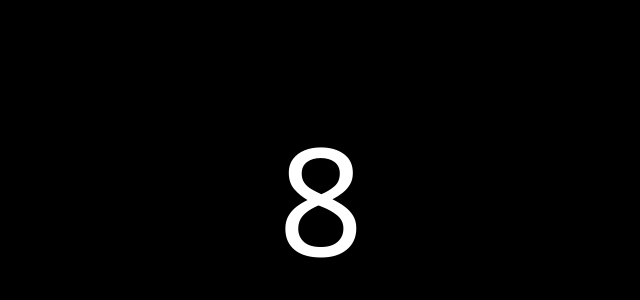
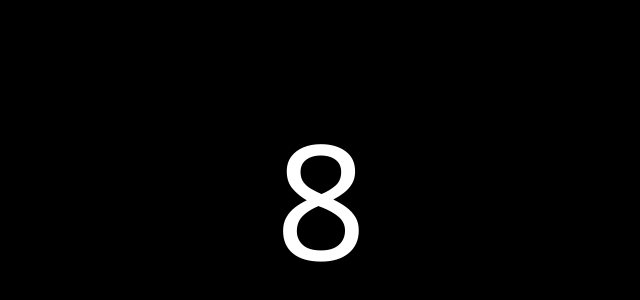
Before and after one commit to Naimissyou/win-page, a plain HTML site: page index.html in a window 1280 px wide. Shown: the part 202-502 px from the top of the page, 319-959 px from the left. Drawn offline with Linux system fonts and the light colour scheme.

Commit message:
Update index.html

```diff
--- a/index.html
+++ b/index.html
@@ -73,12 +73,12 @@
 
     // 顯示開場3秒再開始10秒倒數
     setTimeout(() => {
-      countdownEl.textContent = counter;
+      countdownEl.innerHTML = '<div style="font-size:160px;">' + counter + '</div>';
 
       const countdownInterval = setInterval(() => {
         counter--;
         if (counter > 0) {
-          countdownEl.textContent = counter;
+          countdownEl.innerHTML = '<div style="font-size:160px;">' + counter + '</div>';
         } else {
           clearInterval(countdownInterval);
           countdownEl.style.display = "none";
```
